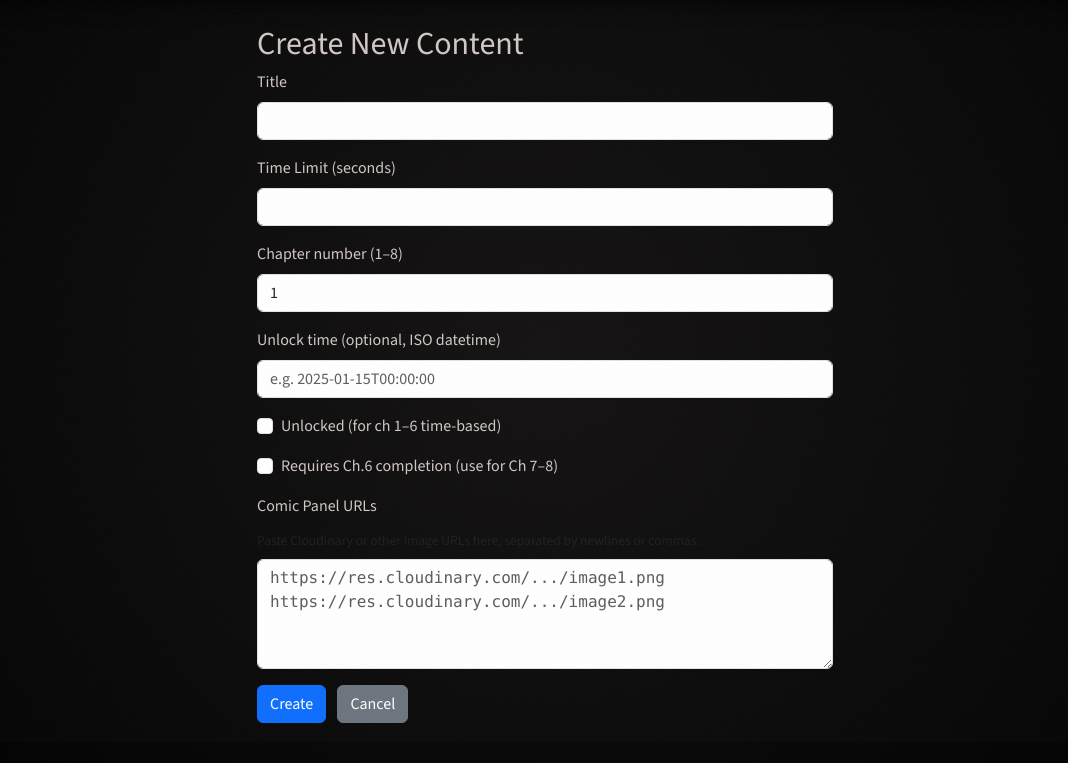
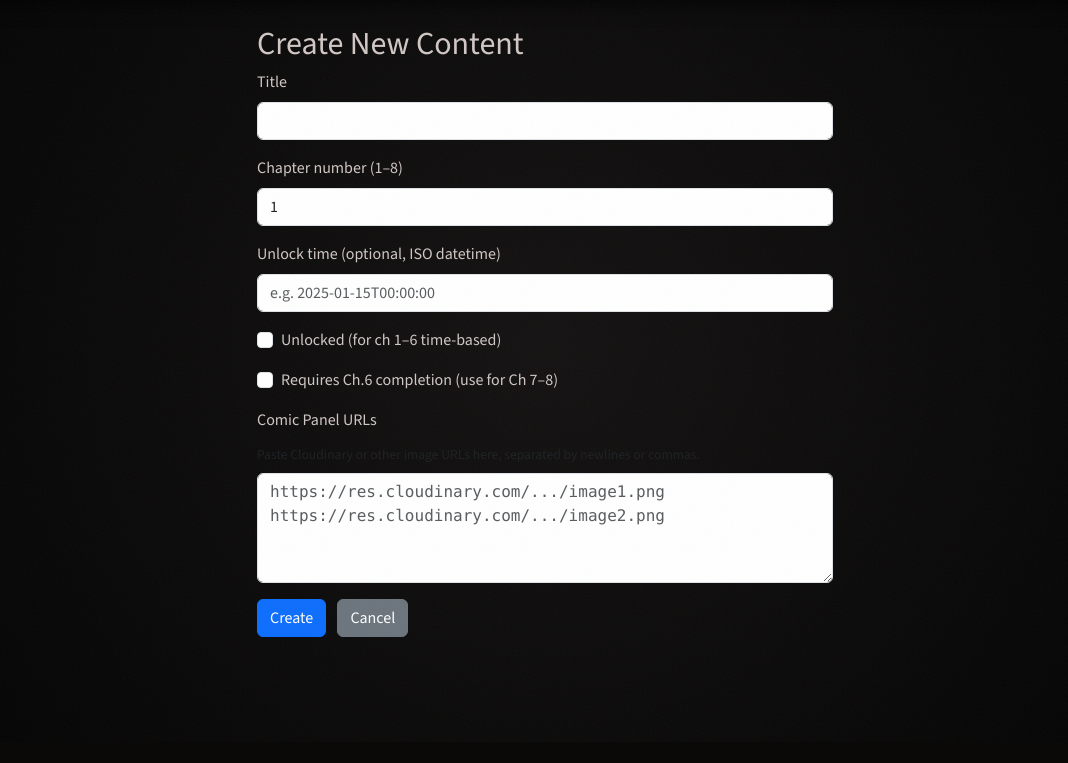
Before and after one commit to Navaneeth433/Murdermystery, a Flask app: page /admin/create-content in a window 1280 px wide. Shown: the part 58-821 px from the top of the page, without its empty margins (95-1163 px from the left). After the commit the page ends 695 px from the top, so only its background shows below. Run offline with Flask 3, Linux system fonts and the light colour scheme; the visitor is signed in with stand-in values (Sample User, id 1).

Commit message:
feat: remove time limit, completion-based scoring only

```diff
--- a/routes/admin_routes.py
+++ b/routes/admin_routes.py
@@ -118,7 +118,6 @@ def create_content():
     if request.method == "POST":
 
         title = request.form.get("title", "").strip()
-        time_limit = request.form.get("time_limit", "").strip()
         chapter_number = request.form.get("chapter_number", "1").strip()
         raw_panels = request.form.get("panels_json", "").strip()
 
@@ -127,12 +126,7 @@ def create_content():
         if not title:
             error = "Title required."
 
-        try:
-            time_limit_int = int(time_limit)
-            if time_limit_int <= 0:
-                raise ValueError()
-        except ValueError:
-            error = "Time limit must be positive."
+        time_limit_int = 0  # Time limit removed — not used for scoring
 
         try:
             chapter_number_int = int(chapter_number)
--- a/static/js/main.js
+++ b/static/js/main.js
@@ -32,21 +32,11 @@ window.ChallengeHost = (function () {
     });
   }
 
-  function formatSeconds(secs) {
-    const m = Math.floor(secs / 60);
-    const s = secs % 60;
-    return `${String(m).padStart(2, "0")}:${String(s).padStart(2, "0")}`;
-  }
-
   function attachContentHandlers() {
     const container = document.getElementById("content-container");
     if (!container) return;
 
     const contentId = container.getAttribute("data-content-id");
-    const timeLimit = parseInt(container.getAttribute("data-time-limit") || "0", 10);
-    const timerValue = document.getElementById("timer-value");
-    let remaining = timeLimit || 0;
-
     const submitDiv = document.getElementById("submit-result");
 
     function submit(completed) {
@@ -64,9 +54,7 @@ window.ChallengeHost = (function () {
             return;
           }
           submitDiv.innerHTML = `<div class="alert alert-success">
-              Score: <strong>${data.score.toFixed(2)}</strong><br />
-              Time taken (server): <strong>${data.time_taken}s</strong><br />
-              Completed: <strong>${data.completed ? "Yes" : "No"}</strong>
+              ${completed ? "✔ File sealed. Chapter complete!" : "✘ File abandoned."}
             </div>`;
           if (data.revealed) {
             setTimeout(function () {
--- a/templates/admin/create_content.html
+++ b/templates/admin/create_content.html
@@ -13,11 +13,6 @@
       <div class="mb-3">
         <label for="title" class="form-label">Title</label>
         <input type="text" class="form-control" id="title" name="title" required value="{{ title or '' }}" />
-      </div>
-      <div class="mb-3">
-        <label for="time_limit" class="form-label">Time Limit (seconds)</label>
-        <input type="number" min="1" class="form-control" id="time_limit" name="time_limit" required
-          value="{{ time_limit or '' }}" />
       </div>
       <div class="mb-3">
         <label for="chapter_number" class="form-label">Chapter number (1–8)</label>
--- a/templates/content.html
+++ b/templates/content.html
@@ -350,8 +350,8 @@
   {% endif %}
 
   {# ── Hidden content container (timer / submit machinery) ── #}
-  <div id="content-container" data-content-id="{{ content.id }}" data-time-limit="{{ content.time_limit }}"
-    data-chapter="{{ content.chapter_number }}" style="display:none;">
+  <div id="content-container" data-content-id="{{ content.id }}" data-chapter="{{ content.chapter_number }}"
+    style="display:none;">
   </div>
 
   {# ── Submit area ── #}
```
Also changed, not shown: utils/score_calculator.py (+3 -23 lines).
